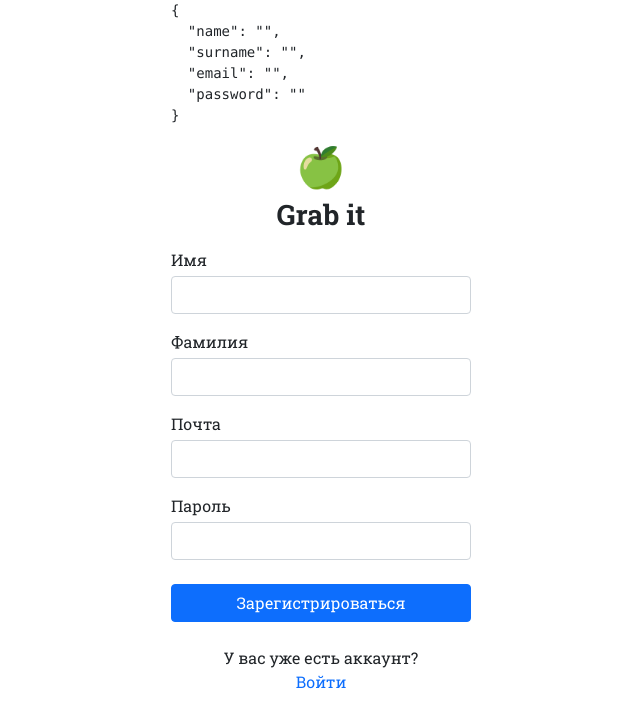
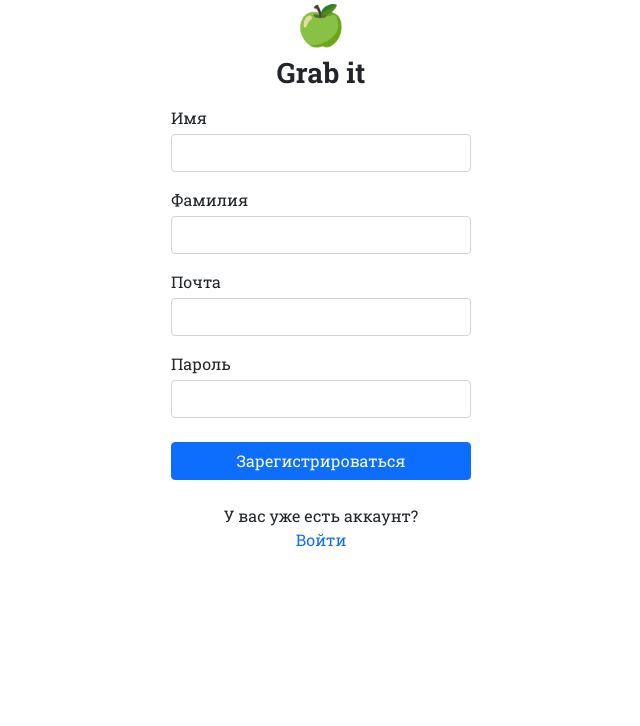
Before and after one commit to Bayan-Urkinbayeva/fridge-app, a React (Create React App) app: page /registration in a window 1280 px wide. Shown: the top 726 px of the page, without its empty margins (319-959 px from the left). Built offline with nearby package versions, Linux system fonts and the light colour scheme.

Commit message:
remove comments

```diff
--- a/src/pages/Registration.jsx
+++ b/src/pages/Registration.jsx
@@ -23,9 +23,7 @@ const Registration = () => {
   };
 
   useEffect(() => {
-    // console.log(errors);
     if (Object.keys(errors).length === 0 && isSubmit) {
-      // console.log(data);
       window.location = "/";
     }
   }, [errors]);
@@ -56,7 +54,6 @@ const Registration = () => {
   return (
     <div className="d-flex align-items-center h-100">
       <main className="form-signin m-auto w-100" style={{ maxWidth: "300px" }}>
-        <pre>{JSON.stringify(data, undefined, 2)}</pre>
         <form onSubmit={(e) => onSubmit(e)}>
           <h1 className="text-center">🍏</h1>
           <h1 className="h3 mb-3 fw-normal text-center fw-bold">Grab it</h1>
--- a/src/pages/ScanMe.jsx
+++ b/src/pages/ScanMe.jsx
@@ -12,7 +12,6 @@ const ScanMe = () => {
     <div className="h-100">
       <Navbar title={"Сканирование"} />
       {status == 200 ? <FridgeOpen /> : <Paid />}
-      {/* <Navigation /> */}
     </div>
   );
 };
```
